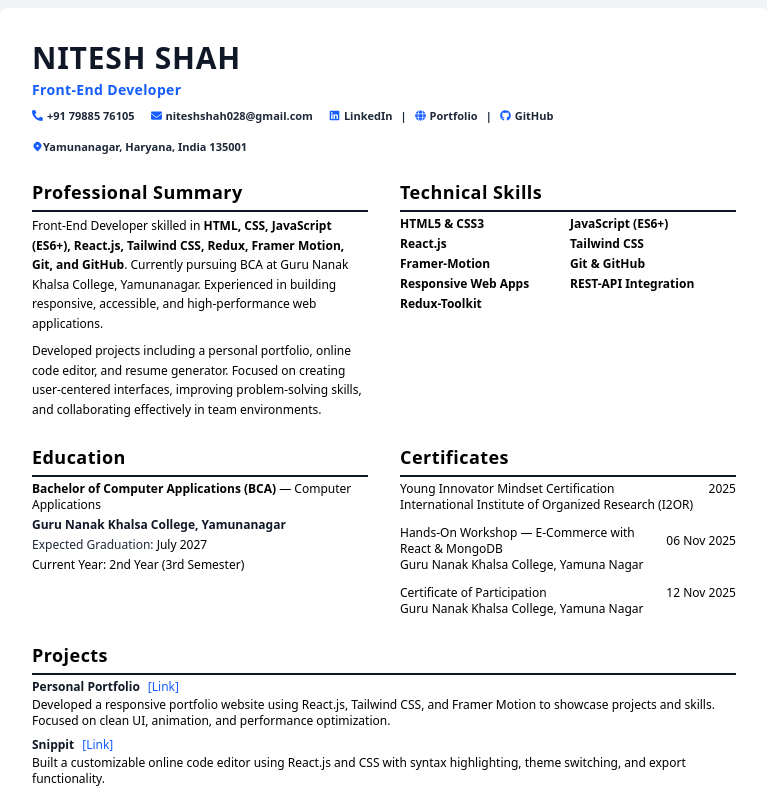
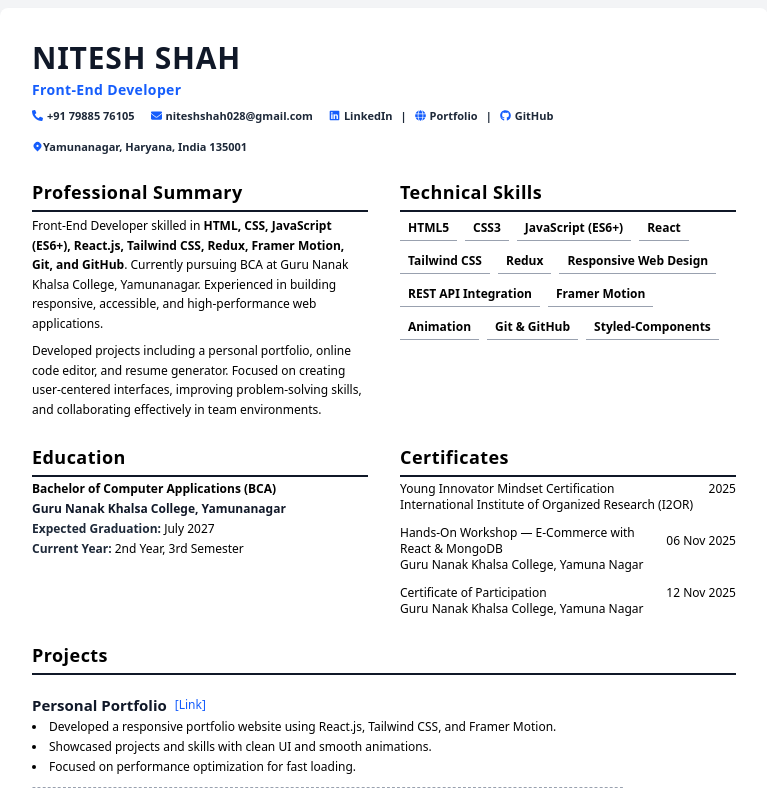
Before and after one commit to Nitesh47kumars/Resume, a React (Vite) app: page / in a window 1280 px wide. Shown: the top 795 px of the page, without its empty margins (256-1023 px from the left). Built offline with nearby package versions, Linux system fonts and the light colour scheme.

Commit message:
Enhance Projects Section

```diff
--- a/src/Components/Education.jsx
+++ b/src/Components/Education.jsx
@@ -5,19 +5,18 @@ export default function Education() {
     <section>
       <SectionTitle title="Education" />
       <div className="text-xs space-y-1">
-        <p>
-          <span className="font-semibold">
-            Bachelor of Computer Applications (BCA)
-          </span>{" "}
-          — Computer Applications
+        <p className="font-semibold">
+          Bachelor of Computer Applications (BCA)
         </p>
         <p className="font-semibold text-gray-900">
           Guru Nanak Khalsa College, Yamunanagar
         </p>
         <p>
-          <span className="text-gray-800">Expected Graduation:</span> July 2027
+          <span className="font-semibold text-gray-800">Expected Graduation:</span> July 2027
         </p>
-        <p>Current Year: 2nd Year (3rd Semester)</p>
+        <p>
+          <span className="font-semibold text-gray-800">Current Year:</span> 2nd Year, 3rd Semester
+        </p>
       </div>
     </section>
   );
--- a/src/Components/Projects.jsx
+++ b/src/Components/Projects.jsx
@@ -4,43 +4,59 @@ const projects = [
   {
     name: "Personal Portfolio",
     link: "https://portfolio-ten-jade-21.vercel.app/",
-    description:
-      "Developed a responsive portfolio website using React.js, Tailwind CSS, and Framer Motion to showcase projects and skills. Focused on clean UI, animation, and performance optimization.",
+    description: [
+      "Developed a responsive portfolio website using React.js, Tailwind CSS, and Framer Motion.",
+      "Showcased projects and skills with clean UI and smooth animations.",
+      "Focused on performance optimization for fast loading."
+    ],
   },
   {
     name: "Snippit",
     link: "https://snippit-five.vercel.app/",
-    description:
-      "Built a customizable online code editor using React.js and CSS with syntax highlighting, theme switching, and export functionality.",
+    description: [
+      "Built a customizable online code editor using React.js and CSS.",
+      "Implemented syntax highlighting, theme switching, and export functionality."
+    ],
   },
   {
     name: "Resumify",
     link: "https://resumify-blush-six.vercel.app/",
-    description:
-      "Built a full-featured resume builder with real-time preview, template selection, and one-click PDF export. Designed a responsive and clean UI for an easy resume-creation experience.",
+    description: [
+      "Developed a full-featured resume builder with real-time preview and template selection.",
+      "Added one-click PDF export functionality.",
+      "Designed a responsive and user-friendly UI."
+    ],
   }
-
 ];
 
 export default function Projects() {
   return (
     <section>
       <SectionTitle title="Projects" />
-      <div className="space-y-2 text-xs">
-        {projects.map((project) => (
-          <div key={project.name} className="space-y-0.5">
+      <div className="space-y-2 text-xs mt-4">
+        {projects.map((project, idx) => (
+          <div key={project.name} className="space-y-1">
             <div className="flex flex-wrap items-center gap-2">
-              <h3 className="font-semibold text-gray-900">{project.name}</h3>
+              <h3 className="text-[15px] font-bold text-gray-900">{project.name}</h3>
               <a
                 href={project.link}
                 target="_blank"
                 rel="noopener noreferrer"
-                className="text-blue-600 hover:underline break-all"
+                className="text-blue-600 hover:underline break-words"
               >
                 [Link]
               </a>
             </div>
-            <p>{project.description}</p>
+            <ul className="list-disc list-inside space-y-1">
+              {project.description.map((point, i) => (
+                <li key={i}>{point}</li>
+              ))}
+            </ul>
+
+            {/* Optional: hyphen-based divider */}
+            {idx !== projects.length - 1 && (
+              <p className="text-gray-400 tracking-widest">---------------------------------------------------------------------------------------------------------------------</p>
+            )}
           </div>
         ))}
       </div>
--- a/src/Components/Skills.jsx
+++ b/src/Components/Skills.jsx
@@ -2,29 +2,33 @@ import SectionTitle from "./SectionTitle";
 
 export default function Skills() {
   const skills = [
-    "HTML5 & CSS3",
+    "HTML5",
+    "CSS3",
     "JavaScript (ES6+)",
-    "React.js",
+    "React",
     "Tailwind CSS",
-    "Framer-Motion",
+    "Redux",
+    "Responsive Web Design",
+    "REST API Integration",
+    "Framer Motion",
+    "Animation",
     "Git & GitHub",
-    "Responsive Web Apps",
-    "REST-API Integration",
-    "Redux-Toolkit",
+    "Styled-Components"
   ];
+
 
   return (
     <section>
       <SectionTitle title="Technical Skills" />
-      <ul className="grid grid-cols-2 gap-1 text-xs sm:grid-cols-2">
-        {skills.map((skill) => {
-          const [name, level] = skill.split(":").map((s) => s.trim());
-          return (
-            <li key={name}>
-              <strong>{name}</strong> {level}
-            </li>
-          );
-        })}
+      <ul className="flex flex-wrap text-xs gap-2 font-bold">
+        {skills.map((skill) => (
+          <li
+            key={skill}
+            className="bg-white border-b px-2 py-1 border-gray-400 text-center"
+          >
+            {skill}
+          </li>
+        ))}
       </ul>
     </section>
   );
```
